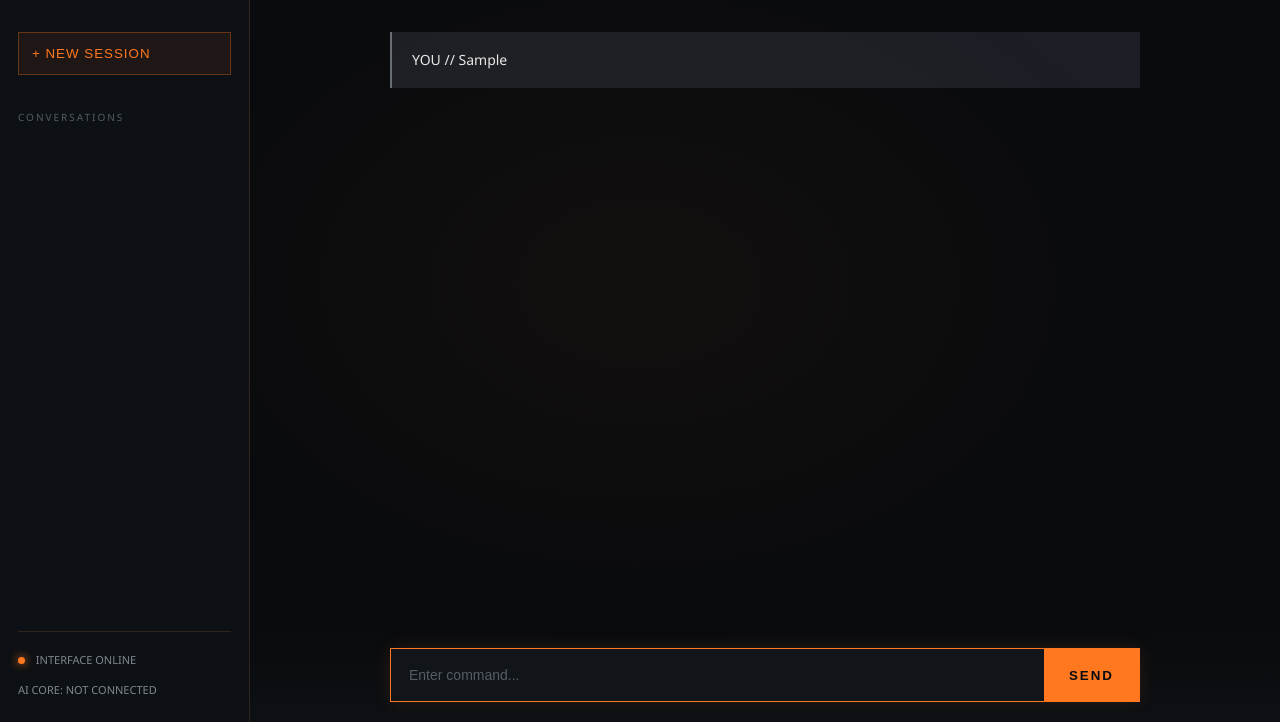
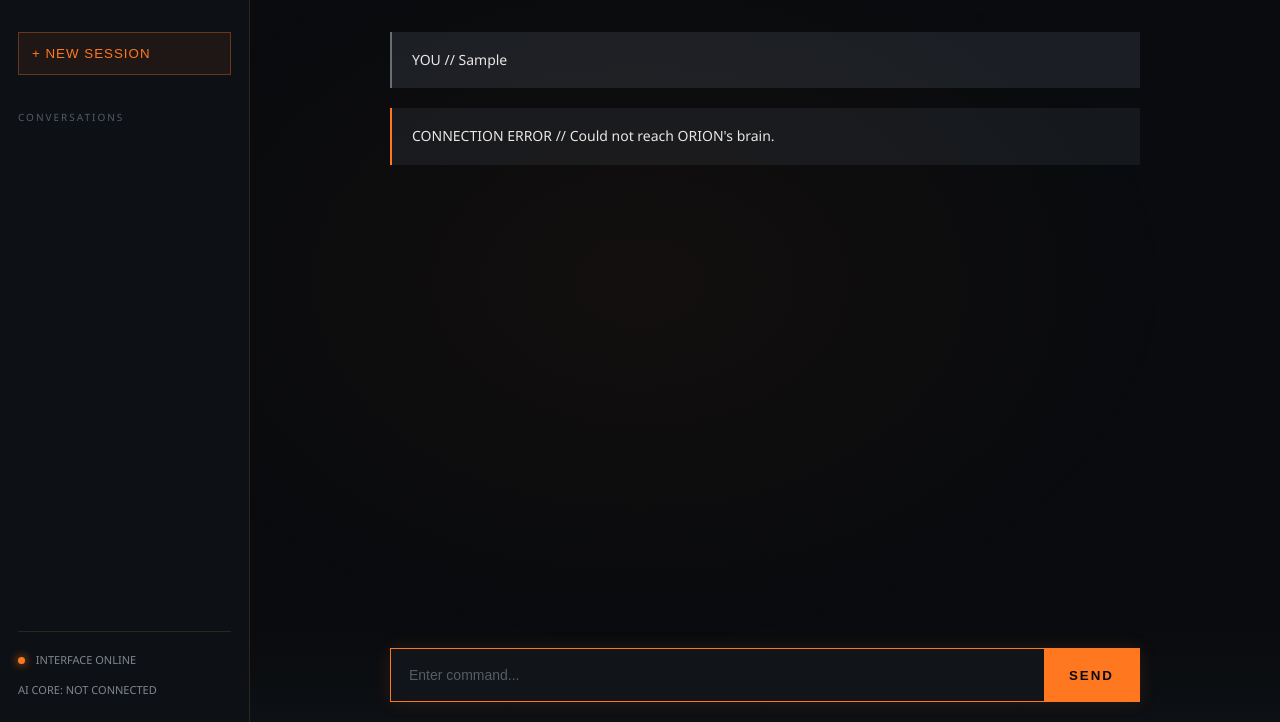
Before and after one commit to BlueWissio/Bluewissio.github.io, a plain HTML site: page index.html in a window 1280 px wide. Both pictures are taken after typing "Sample" into the empty fields and a click on the button "SEND". Shown: the part 78-800 px from the top of the page. Drawn offline with Linux system fonts and the light colour scheme; no server answers.

Commit message:
Refactor sendMessage function to use async/await

```diff
--- a/index.html
+++ b/index.html
@@ -325,10 +325,9 @@ input::placeholder {
 
 </main>
 
+
 <script>
-
-function sendMessage() {
-
+async function sendMessage() {
     const input = document.getElementById("message");
     const chat = document.getElementById("chat");
     const text = input.value.trim();
@@ -337,19 +336,51 @@ function sendMessage() {
 
     document.getElementById("welcome")?.remove();
 
-    const message = document.createElement("div");
-    message.className = "message user";
-    message.textContent = "YOU // " + text;
-
-    chat.appendChild(message);
+    // Display your message
+    const userMessage = document.createElement("div");
+    userMessage.className = "message user";
+    userMessage.textContent = "YOU // " + text;
+    chat.appendChild(userMessage);
 
     input.value = "";
+
+    // Loading indicator
+    const loading = document.createElement("div");
+    loading.className = "message";
+    loading.textContent = "ORION // THINKING...";
+    chat.appendChild(loading);
+
     chat.scrollTop = chat.scrollHeight;
 
+    try {
+        const response = await fetch(
+            "http://127.0.0.1:5000/chat",
+            {
+                method: "POST",
+                headers: {
+                    "Content-Type": "application/json"
+                },
+                body: JSON.stringify({
+                    message: text
+                })
+            }
+        );
+
+        const data = await response.json();
+
+        loading.textContent = response.ok
+            ? "ORION // " + data.reply
+            : "ERROR // " + data.error;
+
+    } catch (error) {
+        loading.textContent =
+            "CONNECTION ERROR // Could not reach ORION's brain.";
+    }
+
+    chat.scrollTop = chat.scrollHeight;
 }
 
 function newChat() {
-
     document.getElementById("chat").innerHTML = `
         <div class="welcome" id="welcome">
             <div class="core">◈</div>
@@ -358,10 +389,9 @@ function newChat() {
             <p>AWAITING CONNECTION TO AI CORE...</p>
         </div>
     `;
+}
+</script>
 
-}
-
-</script>
 
 </body>
 </html>
```
